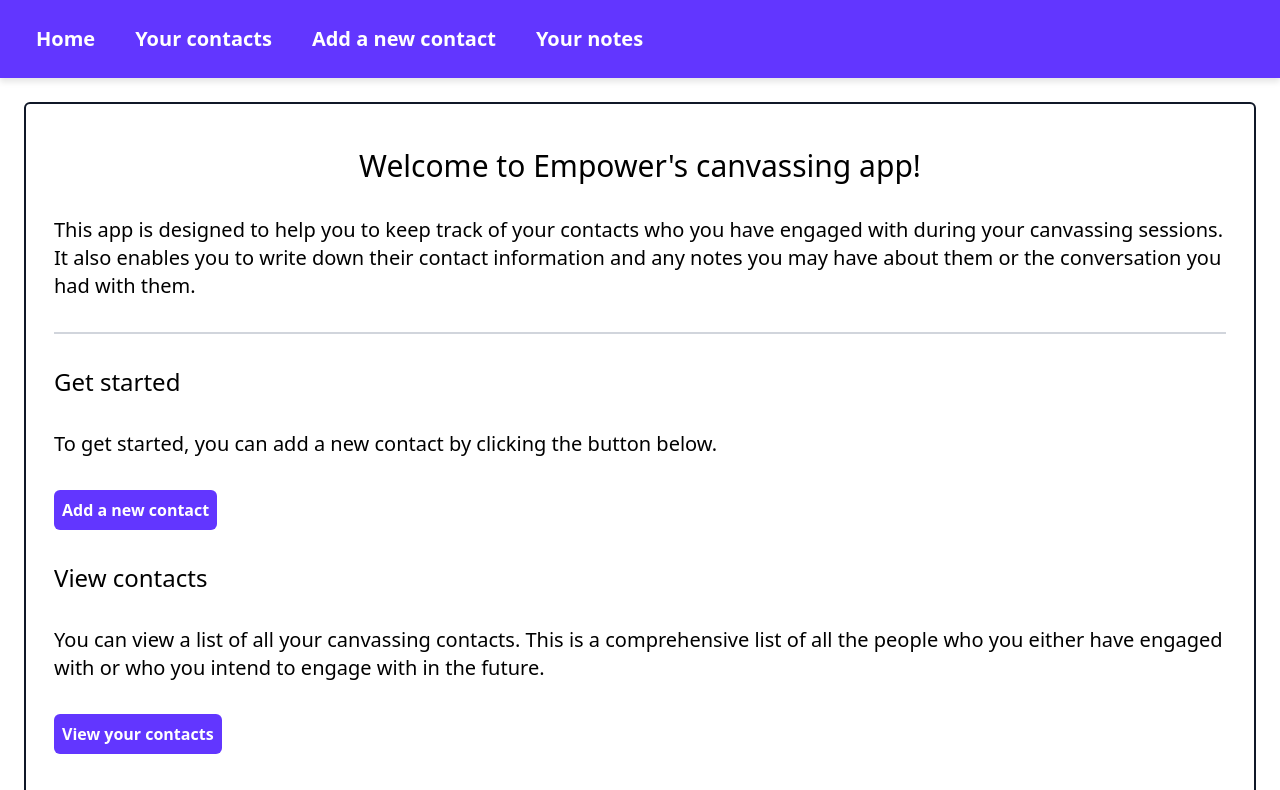
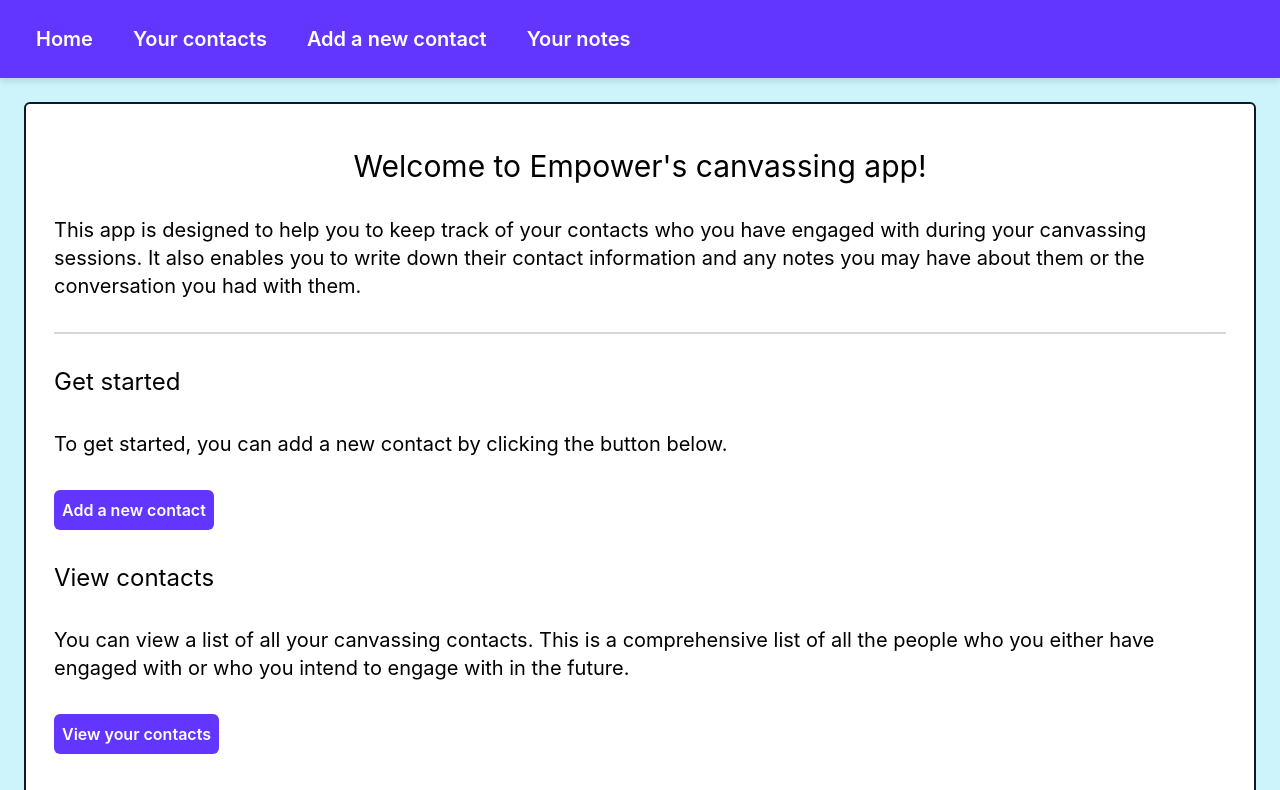
Before and after one commit to fionatagious/canvassing-app, a React (Vite) app in the folder frontend/: page / in a window 1280 px wide. Shown: the top 790 px of the page. Built offline with nearby package versions, Linux system fonts and the light colour scheme.

Commit message:
body background-color

```diff
--- a/frontend/src/styles.css
+++ b/frontend/src/styles.css
@@ -5,12 +5,18 @@
 @tailwind utilities;
 @theme {
   --color-primary: #6236ff;
-  --color-secondary: #b7f6ff;
+  --color-secondary: #ccf4fa;
   --color-btn-primary: #6236ff;
   --color-btn-hover: #875eff;
   --color-table-header: rgb(135 94 255 / 0.1);
 }
 
+body {
+  font-family: "Inter", sans-serif;
+  background-color: var(--color-secondary);
+  margin: 0;
+  padding: 0;
+}
 nav {
   display: flex;
   gap: calc(var(--spacing) * 10);
```
